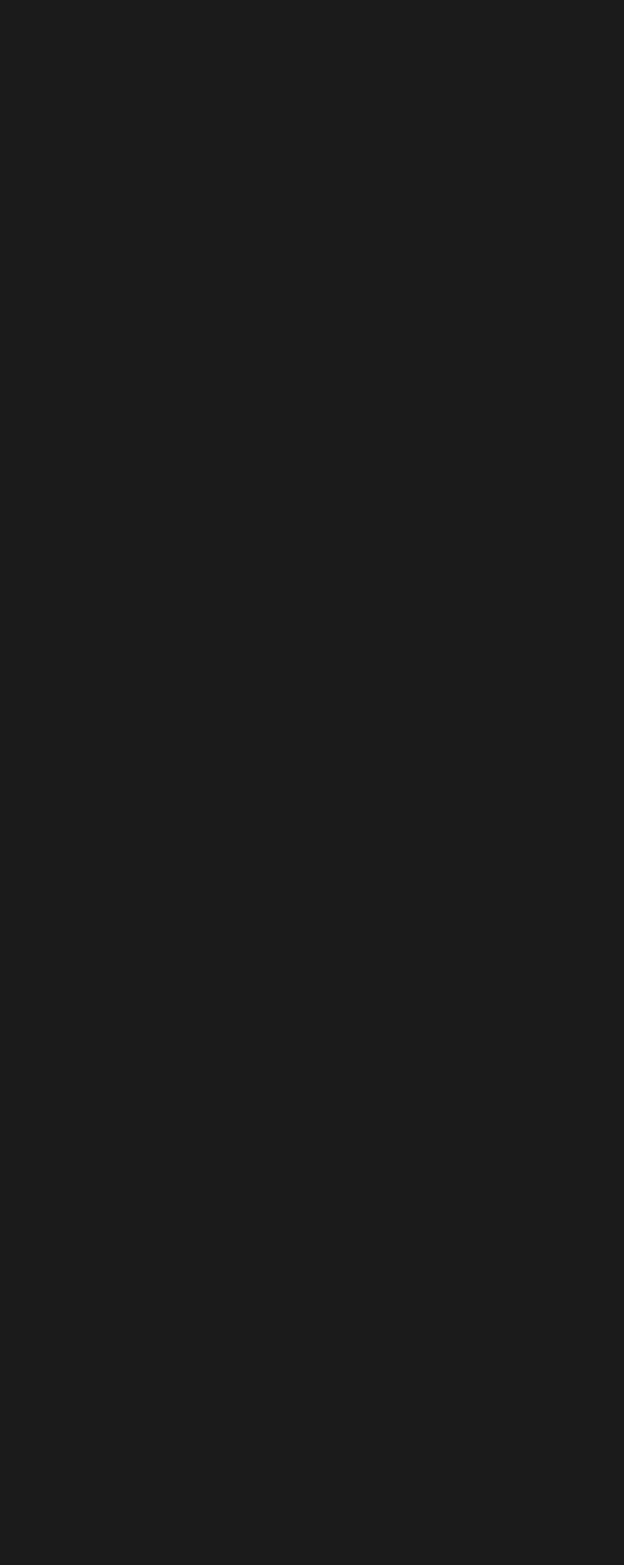
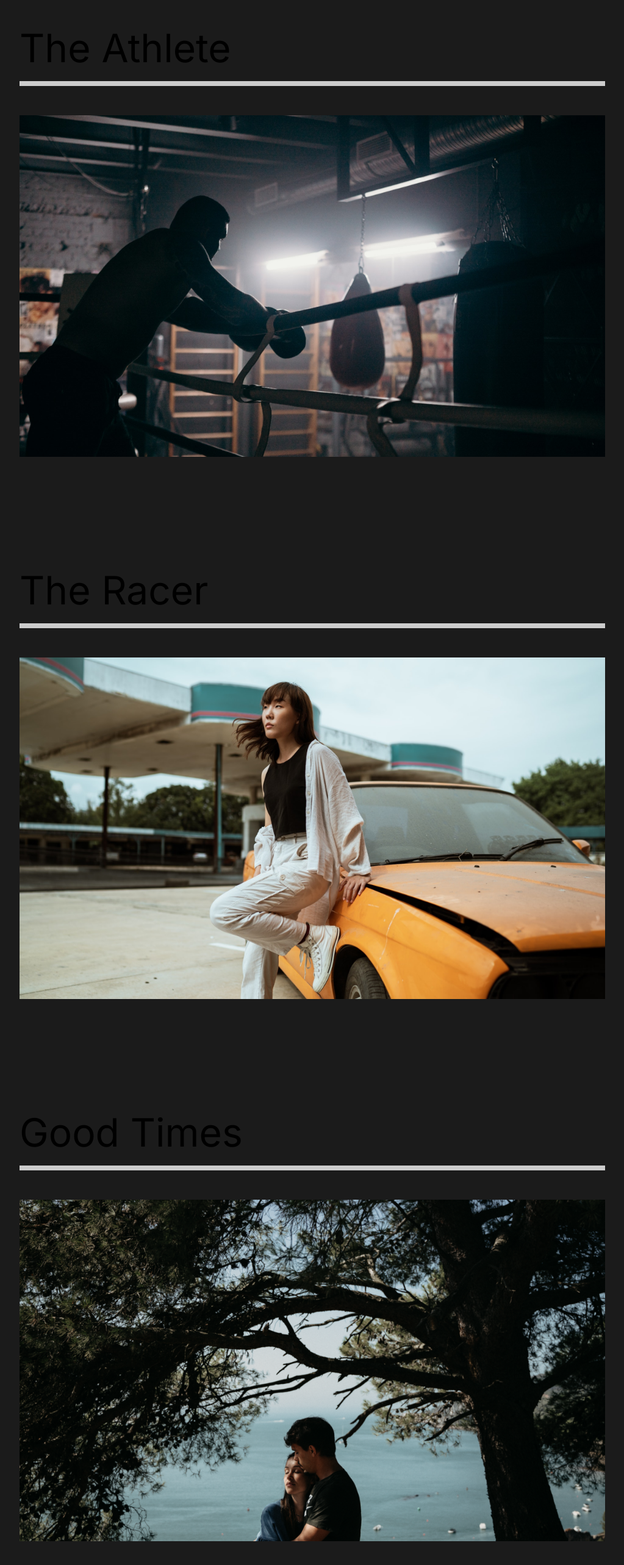
Before and after one commit to jsilva23/capture, a React (Create React App) app: page /work in a window 1280 px wide. Shown: the part 136-2702 px from the top of the page at 61% size, without its empty margins (128-1151 px from the left). Before the commit the page ends 800 px from the top, so only its background shows below. Built offline with nearby package versions, Linux system fonts and the light colour scheme.

Commit message:
10. OurWork page

```diff
--- a/src/pages/OurWork.js
+++ b/src/pages/OurWork.js
@@ -1,9 +1,62 @@
+import Styled from "styled-components";
+import { Link } from "react-router-dom";
+// images
+import athlete from "../img/athlete-small.png";
+import theracer from "../img/theracer-small.png";
+import goodtimes from "../img/goodtimes-small.png";
+
 const OurWork = () => {
   return (
-    <div>
-      <h1>Our work</h1>
-    </div>
+    <Work>
+      <Movie>
+        <h2>The Athlete</h2>
+        <div className="line"></div>
+        <Link>
+          <img src={athlete} alt="Athlete" />
+        </Link>
+      </Movie>
+      <Movie>
+        <h2>The Racer</h2>
+        <div className="line"></div>
+        <Link>
+          <img src={theracer} alt="The racer" />
+        </Link>
+      </Movie>
+      <Movie>
+        <h2>Good Times</h2>
+        <div className="line"></div>
+        <Link>
+          <img src={goodtimes} alt="Good times" />
+        </Link>
+      </Movie>
+    </Work>
   );
 };
 
+const Work = Styled.div`
+    min-height: 100vh;
+    overflow: hidden;
+    padding: 5rem 10rem;
+
+    h2 {
+        padding: 1rem 0rem;
+    }
+`;
+
+const Movie = Styled.div`
+    padding-bottom: 10rem;
+
+    .line {
+        height: 0.5rem;
+        background: #ccc;
+        margin-bottom: 3rem;
+    }
+
+    img {
+        width: 100%;
+        height: 70vh;
+        object-fit: cover;
+    }
+`;
+
 export default OurWork;
```
